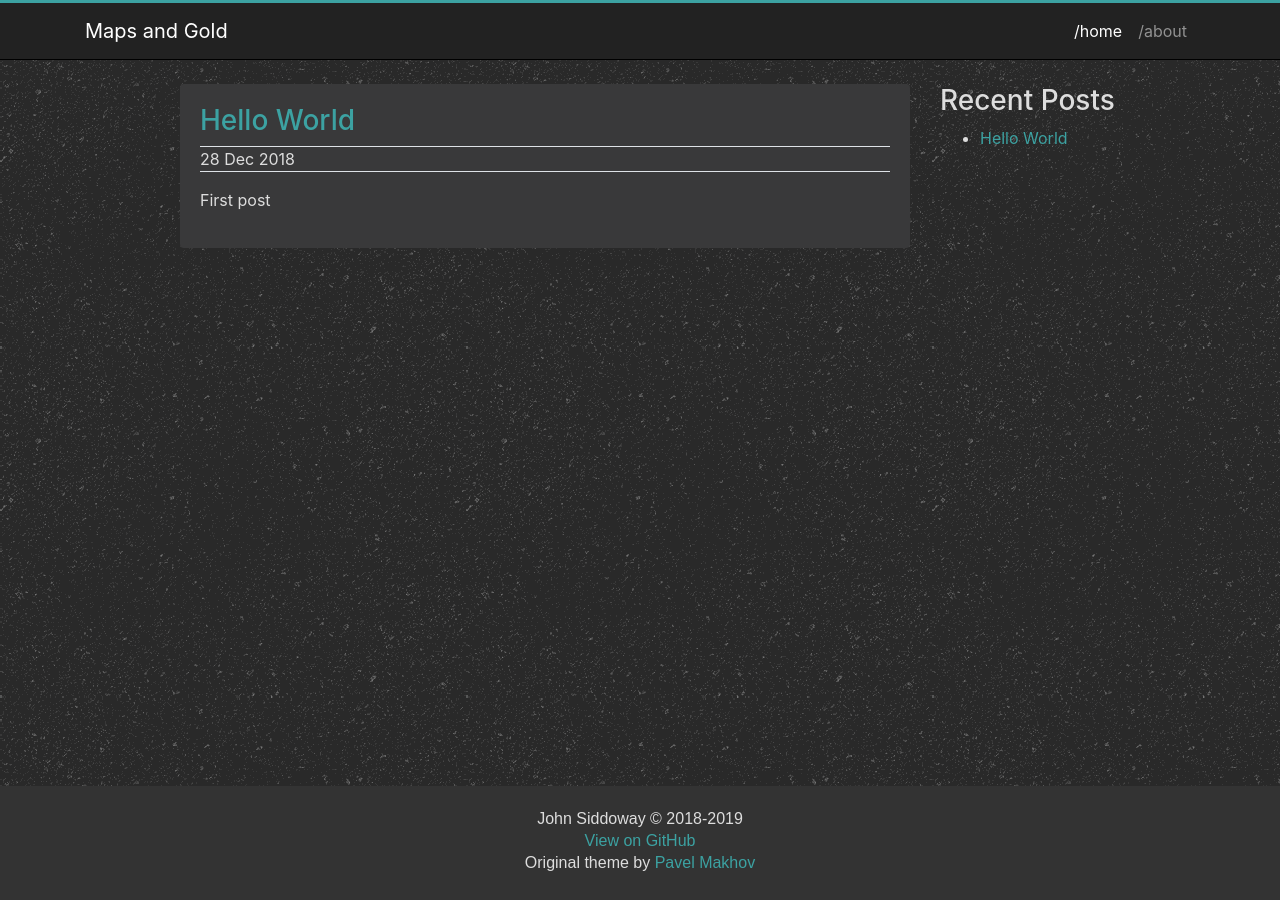
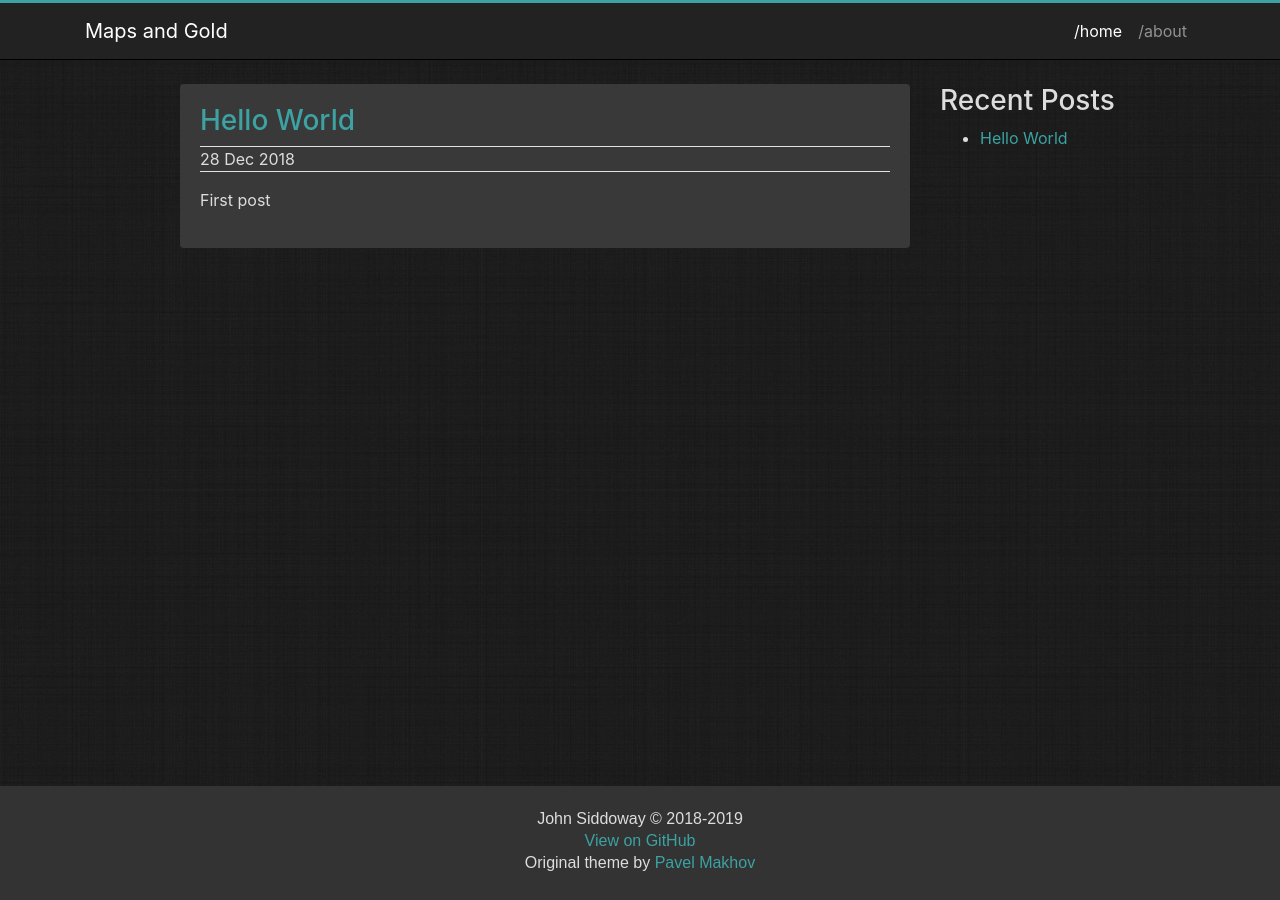
Before and after one commit to johnsiddoway/johnsiddoway.github.io, a Jekyll site: the page built from index.md, in a window 1280 px wide. Built offline with Jekyll 4.4.1, drawn with Linux system fonts in a browser that asks for light colours; our own code applies the rules of GitHub Pages for plain Markdown files.

Commit message:
Fix navbar, change background

```diff
--- a/_layouts/default.html
+++ b/_layouts/default.html
@@ -11,7 +11,7 @@
         <div class="container">
           <a class="navbar-brand" href="/">{{ site.title }}</a>
           <button class="navbar-toggler" type="button" data-toggle="collapse" data-target="#navbarCollapse" aria-controls="navbarCollapse" aria-expanded="false" aria-label="Toggle navigation">
-            span class="navbar-toggler-icon"></span>
+            <span class="navbar-toggler-icon"></span>
           </button>
           <div class="collapse navbar-collapse" id="navbarCollapse">
             <ul class="navbar-nav ml-auto">
@@ -32,7 +32,7 @@
             {{ content }}
           </main>
         </div>
-        <div class="col-md-3 hidden-xs">
+        <div class="col-md-3 hidden-sm">
           <div class="sidebar ">
               <h3>Recent Posts</h3>
               <ul>
--- a/assets/css/main.scss
+++ b/assets/css/main.scss
@@ -7,7 +7,7 @@
 @import 'jekyll-clean-dark'; // uses some variables from bootstrap
 
 body {
-  background: $gray-950 url('/assets/img/asfalt-light.png');
+  background: $gray-950 url('/assets/img/black-linen.png');
 }
 
 main {
```
Also changed, not shown: assets/img/black-linen.png (added).
